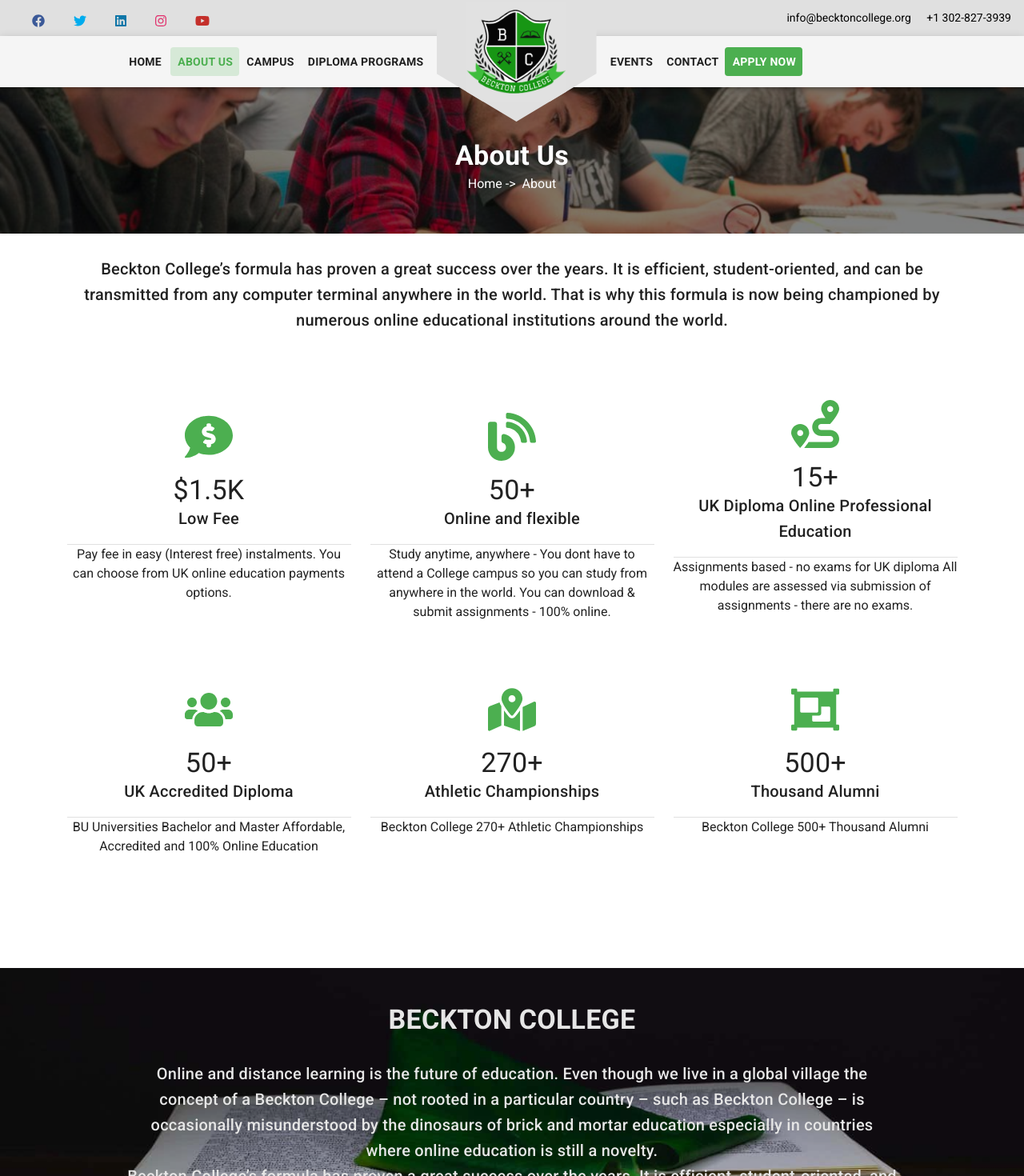
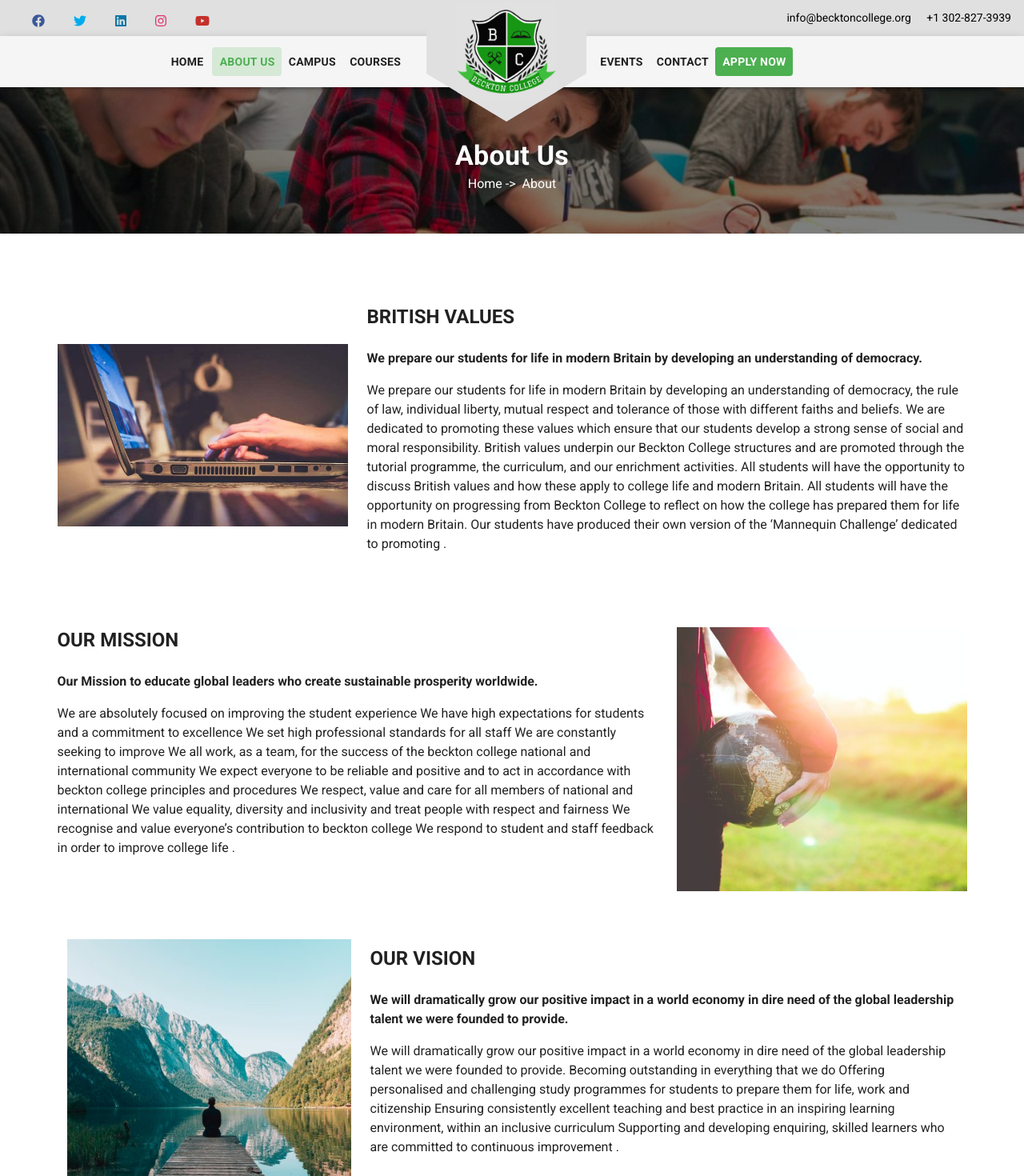
Before and after one commit to ManiSrinivasa1999/Becton-university, a Vue app: page /about in a window 1280 px wide. Shown: the top 1470 px of the page at 80% size. Built offline with nearby package versions, Linux system fonts and the light colour scheme.

Commit message:
update home about contact pages

```diff
--- a/src/components/About/Distancing4.vue
+++ b/src/components/About/Distancing4.vue
@@ -2,23 +2,33 @@
   <div class="distancing">
     <v-container>
       <v-row class="fill-height pa-0 ma-0" align="center" justify="center">
-        <v-col cols="12" lg="10" xl="10" sm="10" md="12">
+        <v-col cols="12" lg="12" xl="10" sm="10" md="12">
           <v-row class="fill-height pa-0 mt-16" align="center" justify="center">
-            <v-col cols="12" md="6">
-              <v-img eager src="@/assets/distance.jpg" height="280px"></v-img>
+            <v-col cols="12" md="4">
+              <v-img eager src="@/assets/distance.jpg"></v-img>
             </v-col>
-            <v-col cols="12" md="6">
+            <v-col cols="12" md="8">
               <div class="font-weight-bold" :class="heading">
-                WHY DISTANCE LEARNING?
+                BRITISH VALUES
               </div>
               <br />
+              <p class="font-weight-bold">
+                We prepare our students for life in modern Britain by developing
+                an understanding of democracy.
+              </p>
               <p>
-                Very few people can afford to give up work to start studying,
-                and with College fees at an all-time high, learning via
-                traditional methods is beyond reach for many.<br /><br />
-                This exciting alternative in higher education holds for you the
-                promise of professional and personal growth without any limits
-                or boundaries.
+                We prepare our students for life in modern Britain by developing an
+                understanding of democracy, the rule of law, individual liberty, mutual
+                respect and tolerance of those with different faiths and beliefs. We are
+                dedicated to promoting these values which ensure that our students develop
+                a strong sense of social and moral responsibility. British values underpin our
+                Beckton College structures and are promoted through the
+                tutorial programme, the curriculum, and our enrichment activities. All
+                students will have the opportunity to discuss British values and how these
+                apply to college life and modern Britain. All students will have the opportunity
+                on progressing from Beckton College to reflect on how the college
+                has prepared them for life in modern Britain. Our students have produced their own
+                version of the ‘Mannequin Challenge’ dedicated to promoting .
               </p>
             </v-col>
           </v-row>
@@ -33,24 +43,25 @@
             </v-col>
             <v-col cols="12">
               <div class="font-weight-bold" :class="heading">
-                LIFE AT BECKTON COLLEGE
+                OUR MISSION
               </div>
               <br />
+              <p class="font-weight-bold">
+                Our Mission to educate global leaders who create sustainable prosperity worldwide.
+              </p>
               <p class="text-subtitle">
-                Beckton College provides a warm and vibrant environment for students from
-                all walks of life.
-                The student will find the learning experience relaxed and enjoyable and
-                that it will stimulate and stretch mental ability. Leicester is an exciting and
-                diverse city with its many shopping areas including the High cross and Haymarket
-                shopping centres, Leicester has something for all tastes.<br /><br />
-                There is a vast choice of bars and restaurants to enjoy and plenty of
-                entertainment available at the various cinemas and theatres around the city.
-                Because the city has such a diverse culture it hosts events such as the
-                Caribbean Carnival,
-                Diwali lights and the Summer Sundae music festival. It is also home
-                to the National Space Centre.<br />
-                We look forward to welcoming you and helping you to achieve your
-                learning objectives.
+                We are absolutely focused on improving the student experience We have
+                high expectations for students and a commitment to excellence We set high
+                professional standards for all staff We are constantly seeking to improve
+                We all work, as a team, for the success of the beckton college
+                national and international community We expect everyone to be reliable and
+                positive and to act in accordance with beckton college principles
+                and procedures We respect, value and care for all members of national
+                and international
+                We value equality, diversity and inclusivity and treat people with
+                respect and fairness
+                We recognise and value everyone’s contribution to beckton college
+                We respond to student and staff feedback in order to improve college life .
               </p>
             </v-col>
           </v-row>
@@ -58,29 +69,30 @@
             v-if="$vuetify.breakpoint.mdAndUp"
             class="fill-height pa-0 mt-16"
           >
-            <v-col cols="12" md="6">
-              <div class="font-weight-bold mb-4" :class="heading">
-                LIFE AT BECKTON COLLEGE
+            <v-col cols="12" md="8">
+              <div class="font-weight-bold" :class="heading">
+                OUR MISSION
               </div>
               <br />
+              <p class="font-weight-bold">
+                Our Mission to educate global leaders who create sustainable prosperity worldwide.
+              </p>
               <p class="text-subtitle">
-                Beckton College provides a warm and vibrant environment for students from
-                all walks of life.
-                The student will find the learning experience relaxed and enjoyable and
-                that it will stimulate and stretch mental ability. Leicester is an exciting and
-                diverse city with its many shopping areas including the High cross and Haymarket
-                shopping centres, Leicester has something for all tastes.<br /><br />
-                There is a vast choice of bars and restaurants to enjoy and plenty of
-                entertainment available at the various cinemas and theatres around the city.
-                Because the city has such a diverse culture it hosts events such as the
-                Caribbean Carnival,
-                Diwali lights and the Summer Sundae music festival. It is also home
-                to the National Space Centre.<br />
-                We look forward to welcoming you and helping you to achieve your
-                learning objectives.
+                We are absolutely focused on improving the student experience We have
+                high expectations for students and a commitment to excellence We set high
+                professional standards for all staff We are constantly seeking to improve
+                We all work, as a team, for the success of the beckton college
+                national and international community We expect everyone to be reliable and
+                positive and to act in accordance with beckton college principles
+                and procedures We respect, value and care for all members of national
+                and international
+                We value equality, diversity and inclusivity and treat people with
+                respect and fairness
+                We recognise and value everyone’s contribution to beckton college
+                We respond to student and staff feedback in order to improve college life .
               </p>
             </v-col>
-            <v-col cols="12" md="6">
+            <v-col cols="12" md="4">
               <v-img eager src="@/assets/bu-compressed.jpg" height="330px"></v-img>
             </v-col>
           </v-row>
--- a/src/components/About/Faculty5.vue
+++ b/src/components/About/Faculty5.vue
@@ -2,87 +2,30 @@
   <div class="faculty">
     <v-container>
       <v-row class="fill-height pa-0 ma-0" align="center" justify="center">
-        <v-col cols="12" lg="10" xl="10" md="12" sm="10">
+        <v-col cols="12" lg="12" xl="10" md="12" sm="10">
           <v-row class="fill-height pa-0 ma-0">
-            <v-col cols="12" md="6">
+            <v-col cols="12" md="4">
               <v-img eager src="@/assets/faculty2.jpg" height="350px"></v-img>
             </v-col>
-            <v-col cols="12" md="6">
+            <v-col cols="12" md="8">
               <div class="font-weight-bold  mt-2" :class="heading">
-                FACULTY
+                OUR VISION
               </div>
               <br />
+              <p class="font-weight-bold">
+                We will dramatically grow our positive impact in a world economy in
+                dire need of the global leadership talent we were founded to provide.
+              </p>
               <p>
-                The College‘s academic staff are highly qualified and experienced.
-                They are accustomed to working with executives, managers and consultants
-                employed in both the private and public sectors.
-                <br />
-                <br />
-                This exciting alternative in higher education holds for you the promise
-                of professional and personal growth without any limits or boundaries.
-                <br /><br />
-                The classrooms at BC are modern, spacious, well lit and impressive
-                with all the latest technology. You’ll feel warmth with our staff and tutors,
-                who are all friendly and welcoming.<br /> <br />
-                Beckton College makes sure that all students feel at home in
-                the multi-cultural and multi-lingual atmosphere provided by the College.
+                We will dramatically grow our positive impact in a world economy in
+                dire need of the global leadership talent we were founded to provide.
+                Becoming outstanding in everything that we do Offering personalised
+                and challenging study programmes for students to prepare them for life,
+                work and citizenship Ensuring consistently excellent teaching and best
+                practice in an inspiring learning environment, within an inclusive curriculum
+                Supporting and developing enquiring, skilled learners who are committed
+                to continuous improvement .
               </p>
-            </v-col>
-          </v-row>
-          <v-row
-            v-if="$vuetify.breakpoint.smAndDown"
-            class="fill-height"
-            align="center"
-            justify="center"
-          >
-            <v-col cols="12" md="6">
-              <v-img eager src="@/assets/faculty-compressed.jpg" contain></v-img>
-            </v-col>
-            <v-col cols="12" md="6">
-              <div class="font-weight-bold" :class="heading">
-                AFFILIATES
-              </div>
-              <p class="text-subtitle">
-                Beckton College, the international distance learning centre,
-                which was subsequently incorporated as an independent Online and
-                Distance Learning College in Delaware, America.<br /><br />
-                Beckton College is a private international institution.
-                American British Graduate College Online is specialized in
-                Distance Learning education our international learning arm is
-                London College of Media (www.londoncollegeofmedia.com).<br /><br />
-                Distance learning is rapidly becoming the preferred alternative,
-                and Beckton College has quickly become established as one of
-                the pioneers in the field.
-              </p>
-            </v-col>
-          </v-row>
-          <v-row
-            v-if="$vuetify.breakpoint.mdAndUp"
-            class="fill-height pa-0 mt-8"
-          >
-            <v-col cols="12" md="6">
-              <div class="font-weight-bold  mb-4" :class="heading">
-                AFFILIATES
-              </div>
-              <p class="text-subtitle">
-                Affiliates are at the centre of our educational formula.
-                Most of the degree programs offered are taught by our affiliates.
-                To give but one example, as soon as an enquiry is received at the College
-                it is passed on to the relevant affiliate in the applicant’s country. Affiliates’
-                study programs are based on the College’s recommended curricula.
-                Affiliates operate under the auspices of their region’s head office.
-                <br /><br />
-                Beckton College is a private international institution.
-                Beckton College Online is specialized in Distance Learning
-                education our international learning arm is London College of Media
-                (www.londoncollegeofmedia.com).
-                <br /><br />
-                Beckton College Online is licensed by E-Learning
-                International LLC (California).
-              </p>
-            </v-col>
-            <v-col cols="12" md="3">
-              <v-img eager src="@/assets/faculty-compressed.jpg" contain></v-img>
             </v-col>
           </v-row>
         </v-col>
--- a/src/components/Contacts.vue
+++ b/src/components/Contacts.vue
@@ -4,36 +4,11 @@
       <v-row class="fill-height pa-0 ma-0" align="center" justify="center">
         <v-col cols="12" md="12" class="ma-lg-16">
           <v-row class="pa-0 ma-0">
-            <v-col cols="12" xl="3" lg="3" md="12" sm="12" xs="12">
-              <v-img eager src="@/assets/usaflag-compressed.jpg" height="350"></v-img>
-            </v-col>
-            <v-col cols="12" xl="3" lg="3" md="12" sm="12" xs="12">
-              <v-card height="350">
-                <v-card-title>
-                  USA Contact Info
-                </v-card-title>
-                <v-divider></v-divider>
-                <v-card-text>
-                  <span class="font-weight-bold green--text">Location: </span
-                  ><br />
-                  Beckton College, <br />
-                  LLC 16192 Coastal Highway Lewes DE 19958 <br />
-                  United States of America
-                </v-card-text>
-                <v-card-text>
-                  <span class="font-weight-bold green--text">Email: </span><br />
-                  info@becktoncollege.org
-                </v-card-text>
-                <v-card-text>
-                  <span class="font-weight-bold green--text">Phone: </span><br />
-                  +1 302-827-3939
-                </v-card-text>
-              </v-card>
-            </v-col>
-            <v-col cols="12" xl="3" lg="3" md="12" sm="12" xs="12">
+            <v-col cols="12" xl="2" lg="2"></v-col>
+            <v-col cols="12" xl="4" lg="4" md="12" sm="12" xs="12">
               <v-img eager src="@/assets/ukflag-compressed.jpg" height="350"></v-img>
             </v-col>
-            <v-col cols="12" xl="3" lg="3" md="12" sm="12" xs="12">
+            <v-col cols="12" xl="4" lg="4" md="12" sm="12" xs="12">
               <v-card height="350">
                 <v-card-title>
                   UK Contact Info
--- a/src/components/Footer.vue
+++ b/src/components/Footer.vue
@@ -7,10 +7,10 @@
             <v-card-text class="white--text">
               <strong class="text-h4 font-weight-bold">Beckton College</strong>
               <p class="text-h6 mt-4">
-                Online and distance learning is the future of education. Even
-                though we live in a global village the concept of a Beckton
-                College – not rooted in a particular country – such as Beckton
-                College.
+                Studying at Beckton College will provide you with the tools
+                you need to forge a bright future for yourself. With experience
+                in helping students achieve their potential, we are committed to
+                excellence in learning and teaching.
               </p>
             </v-card-text>
             <v-card-text class="white--text">
@@ -135,7 +135,7 @@
           url: '/campus',
         },
         {
-          label: 'Diploma Programs',
+          label: 'Courses',
           url: '/programmes',
         },
         {
--- a/src/components/Header.vue
+++ b/src/components/Header.vue
@@ -38,7 +38,7 @@
         v-if="$vuetify.breakpoint.lgAndUp"
         class="d-flex justify-center align-center"
       >
-         <div v-if="$vuetify.breakpoint.lgAndUp">
+         <div v-if="$vuetify.breakpoint.lgAndUp" class="ml-10">
           <v-btn
             text
             v-for="button in buttons.slice(0, 4)"
@@ -51,7 +51,7 @@
           </v-btn>
         </div>
         <div
-          class="mr-2 ml-2"
+          class="mr-2 ml-6"
         >
           <div class="college-name">
             <v-img
@@ -169,7 +169,7 @@
           url: '/campus',
         },
         {
-          label: 'Diploma Programs',
+          label: 'Courses',
           url: '/programmes',
         },
         {
--- a/src/components/Home/Features9.vue
+++ b/src/components/Home/Features9.vue
@@ -45,7 +45,7 @@
       features: [
         {
           head: 'Student Learning Oppurtunities',
-          content: 'Online and distance learning is the future of education. Even though we live in a global village the concept of a Beckton College – not rooted in a particular country – such as Beckton College – is occasionally misunderstood by the dinosaurs of brick and mortar education especially in countries where online education is still a novelty.',
+          content: 'Studying at Beckton College will provide you with the tools you need to forge a bright future for yourself. With experience in helping students achieve their potential, we are committed to excellence in learning and teaching.',
         },
         {
           head: 'Student Stories',
--- a/src/views/About.vue
+++ b/src/views/About.vue
@@ -1,45 +1,45 @@
 <template>
   <div class="about">
     <CommonBanner1 pageHeading="About Us" caption="About" />
-    <Stats />
-    <BU3 />
+    <!-- <Stats /> -->
+    <!-- <BU3 /> -->
     <Distancing4 />
     <Faculty5 />
-    <Modules />
+    <!-- <Modules />
     <Computer />
     <Presidentmes />
     <WhyChoose8 />
-    <Features9 />
+    <Features9 /> -->
     <Accreditation10  />
   </div>
 </template>
 
 <script>
 import CommonBanner1 from '@/components/CommonBanner1.vue';
-import Stats from '@/components/About/Stats.vue';
-import BU3 from '@/components/About/BU3.vue';
+// import Stats from '@/components/About/Stats.vue';
+// import BU3 from '@/components/About/BU3.vue';
 import Distancing4 from '@/components/About/Distancing4.vue';
 import Faculty5 from '@/components/About/Faculty5.vue';
-import Modules from '@/components/About/Modules.vue';
-import Computer from '@/components/About/Computer.vue';
-import Presidentmes from '@/components/About/Presidentmes.vue';
-import WhyChoose8 from '@/components/Home/WhyChoose8.vue';
-import Features9 from '@/components/Home/Features9.vue';
+// import Modules from '@/components/About/Modules.vue';
+// import Computer from '@/components/About/Computer.vue';
+// import Presidentmes from '@/components/About/Presidentmes.vue';
+// import WhyChoose8 from '@/components/Home/WhyChoose8.vue';
+// import Features9 from '@/components/Home/Features9.vue';
 import Accreditation10 from '@/components/Home/Accreditation10.vue';
 
 export default {
   name: 'About',
   components: {
     CommonBanner1,
-    Stats,
-    BU3,
+    // Stats,
+    // BU3,
     Distancing4,
     Faculty5,
-    Modules,
-    Computer,
-    Presidentmes,
-    WhyChoose8,
-    Features9,
+    // Modules,
+    // Computer,
+    // Presidentmes,
+    // WhyChoose8,
+    // Features9,
     Accreditation10,
   },
 };
--- a/src/views/Programmes.vue
+++ b/src/views/Programmes.vue
@@ -1,7 +1,7 @@
 <template>
   <div class="programmes">
-    <CommonBanner1 pageHeading="Diploma Programs" caption="Diploma Programs" />
-    <Onlinepro />
+    <CommonBanner1 pageHeading="Courses" caption="Courses" />
+    <!-- <Onlinepro /> -->
     <ProgrammesBanner pageHeading="DIPLOMA PROGRAMS" />
     <DiplomaProList />
     <ProgrammesBanner pageHeading="UNDERGRADUATE PROGRAMS" />
@@ -15,7 +15,7 @@
 
 <script>
 import CommonBanner1 from '@/components/CommonBanner1.vue';
-import Onlinepro from '@/components/Programmes/Onlinepro.vue';
+// import Onlinepro from '@/components/Programmes/Onlinepro.vue';
 import ProgrammesBanner from '@/components/Programmes/ProgrammesBanner.vue';
 import DiplomaProList from '@/components/Programmes/DiplomaProList.vue';
 import UnderGradProList from '@/components/Programmes/UnderGradProList.vue';
@@ -26,7 +26,7 @@
   name: 'Programmes',
   components: {
     CommonBanner1,
-    Onlinepro,
+    // Onlinepro,
     ProgrammesBanner,
     DiplomaProList,
     UnderGradProList,
```
Also changed, not shown: src/components/Home/LatestEvents6.vue (+5 -17 lines), src/assets/bu-compressed.jpg, src/assets/faculty2.jpg.
